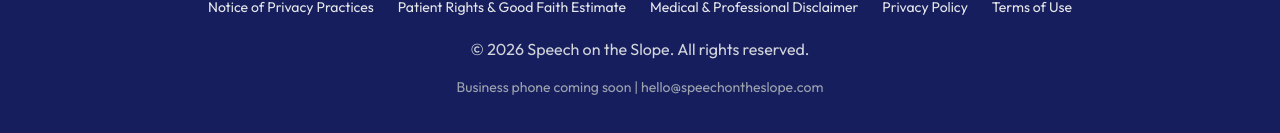
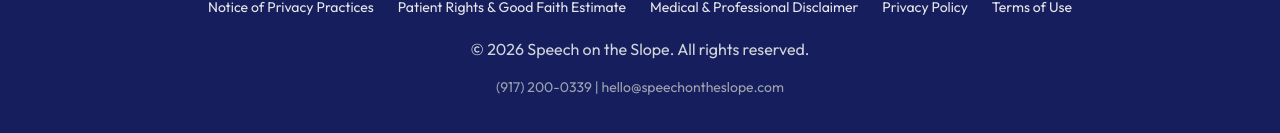
Before and after one commit to ArtAttac/demo-slp, a Next.js app: page / in a window 1280 px wide. Shown: the part 7491-7624 px from the top of the page. Built offline with nearby package versions, Linux system fonts and the light colour scheme.

Commit message:
fix: add phone number in footer

```diff
--- a/components/Footer.tsx
+++ b/components/Footer.tsx
@@ -28,7 +28,7 @@
           &copy; {new Date().getFullYear()} Speech on the Slope. All rights reserved.
         </p>
         <p className="text-gray-400 text-sm">
-          Business phone coming soon | hello@speechontheslope.com
+          (917) 200-0339 | hello@speechontheslope.com
         </p>
       </div>
     </footer>
```
